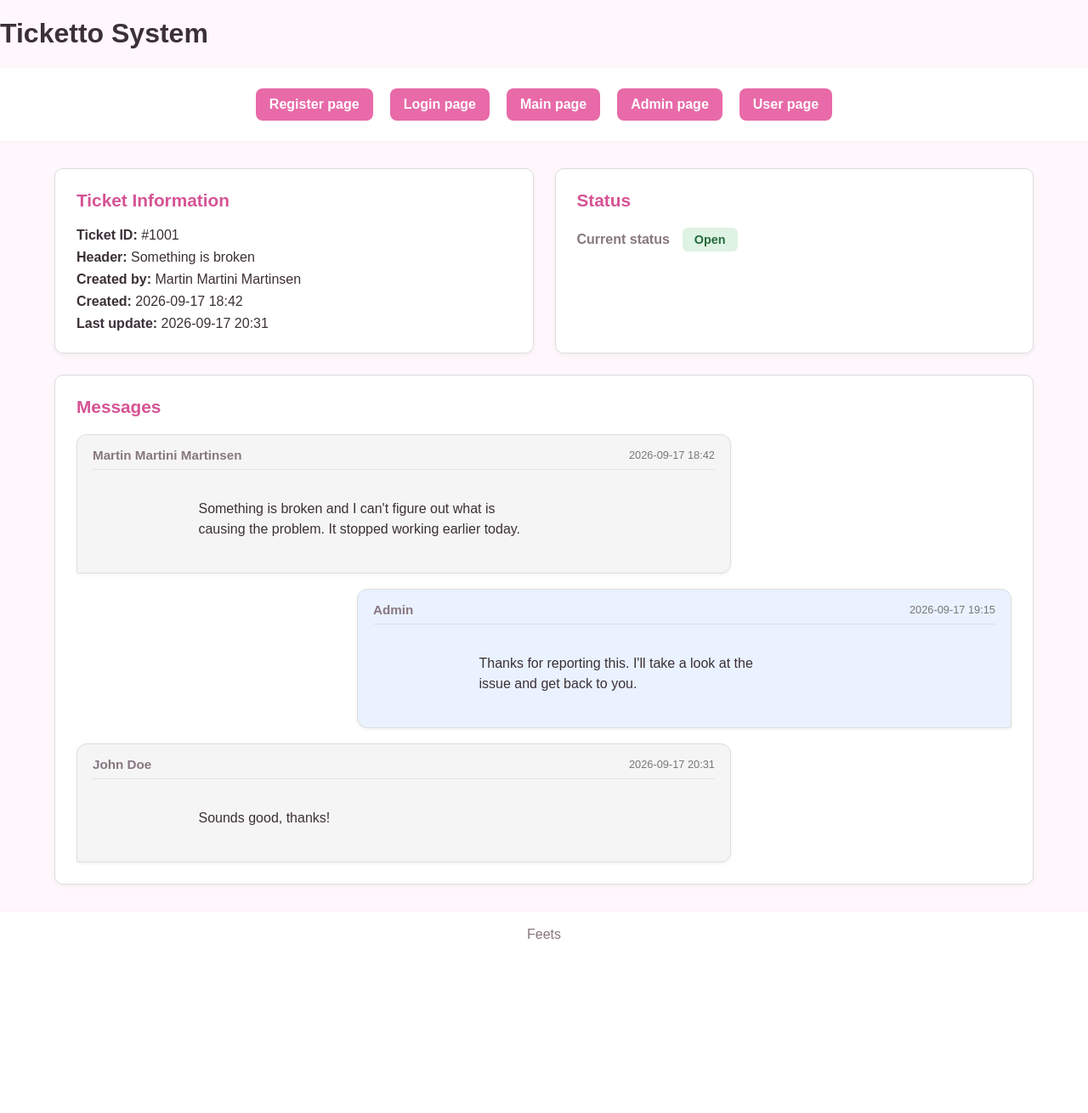
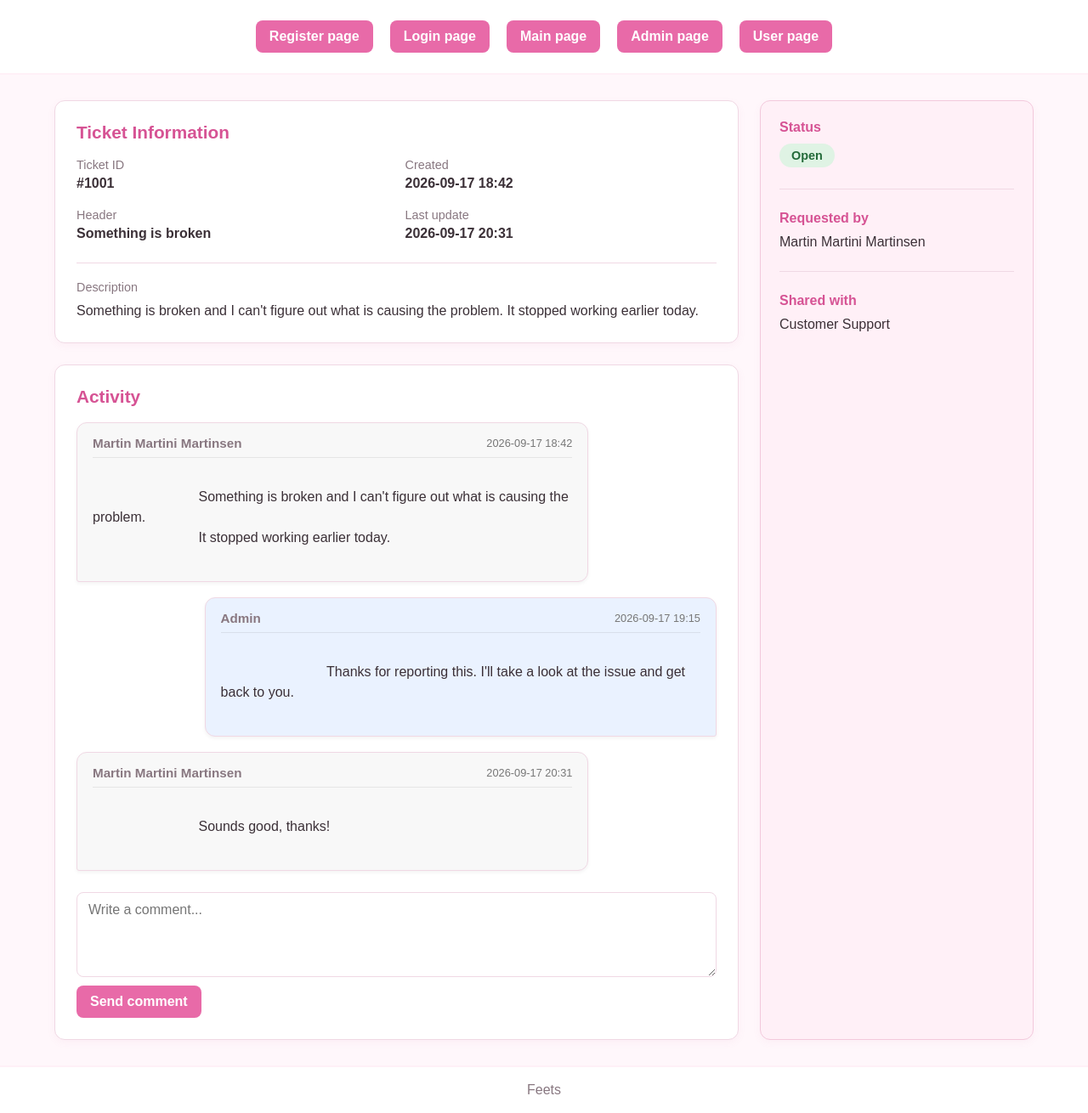
Before and after one commit to J6kub/is-115-ticket-system, a PHP site: page /app/ticket-view in a window 1280 px wide. Shown: the whole page at 85% size. Before the commit the page ends 1105 px from the top, so only its background shows below. Run offline with PHP 8.4, Linux system fonts and the light colour scheme.

Commit message:
la til den sidebar med info

````diff
--- a/app/ticket-view/index.css
+++ b/app/ticket-view/index.css
@@ -1,91 +1,112 @@
-
-body main {
+body main.ticket-view {
     width: 90%;
     max-width: 1200px;
     margin: 30px auto;
 
     display: grid;
-    grid-template-columns: minmax(0, 1fr) minmax(0, 1fr);
+    grid-template-columns: minmax(0, 2fr) minmax(220px, 0.8fr);
     gap: 25px;
 
     box-sizing: border-box;
 }
 
+.ticket-left {
+    display: flex;
+    flex-direction: column;
+    gap: 25px;
 
-/* =========================================
-   TOP SECTIONS
-========================================= */
+    min-width: 0;
+}
 
 body main .ticket-section {
     width: 100%;
     max-width: none;
     min-width: 0;
 
-    box-sizing: border-box;
-
     padding: 25px;
 
-    background: #ffffff;
-
-    border: 1px solid #ddd;
-    border-radius: 10px;
-
-    box-shadow: 0 2px 5px rgba(0, 0, 0, 0.05);
+    box-sizing: border-box;
 }
 
-
-/* =========================================
-   MESSAGES SECTION
-========================================= */
-
-body main .messages-section {
-    width: 100%;
-    max-width: none;
-
-    /*
-        Force this section to occupy both
-        grid columns.
-    */
-    grid-column: 1 / 3;
+.ticket-information {
+    min-height: 250px;
 }
 
+.ticket-info {
+    display: grid;
+    grid-template-columns: 1fr 1fr;
+    gap: 20px;
 
-/* =========================================
-   HEADINGS
-========================================= */
-
-body main .ticket-section h2 {
-    margin: 0 0 20px 0;
+    margin-bottom: 25px;
 }
 
+.info-item span,
+.ticket-description span {
+    display: block;
 
-/* =========================================
-   TICKET INFORMATION
-========================================= */
+    margin-bottom: 5px;
 
-.ticket-info {
-    display: flex;
-    flex-direction: column;
-    gap: 8px;
+    color: var(--muted);
+
+    font-size: 0.9rem;
 }
 
-.ticket-info p {
+.info-item p {
     margin: 0;
+
+    font-weight: bold;
 }
 
+.ticket-description {
+    padding-top: 20px;
 
-/* =========================================
-   STATUS
-========================================= */
-
-.status-container {
-    display: flex;
-    align-items: center;
-    gap: 15px;
+    border-top: 1px solid var(--border);
 }
 
-.status-label {
+.ticket-description p {
+    margin: 8px 0 0;
+
+    line-height: 1.5;
+}
+
+body main .ticket-sidebar {
+    grid-column: 2;
+    grid-row: 1;
+
+    width: 100%;
+    min-width: 0;
+    min-height: 100%;
+
+    align-self: stretch;
+}
+
+.sidebar-item {
+    padding-bottom: 25px;
+    margin-bottom: 25px;
+
+    border-bottom: 1px solid var(--border);
+}
+
+.sidebar-item:last-child {
+    padding-bottom: 0;
+    margin-bottom: 0;
+
+    border-bottom: none;
+}
+
+.sidebar-label {
+    display: block;
+
+    margin-bottom: 10px;
+
+    color: var(--pink-dark);
+
+    font-size: 1rem;
     font-weight: bold;
+}
+
+.sidebar-item p {
+    margin: 0;
 }
 
 .status {
@@ -93,7 +114,7 @@ body main .ticket-section h2 {
 
     padding: 6px 14px;
 
-    border-radius: 6px;
+    border-radius: 20px;
 
     font-size: 0.9rem;
     font-weight: bold;
@@ -104,10 +125,19 @@ body main .ticket-section h2 {
     color: #246b3a;
 }
 
+.status.progress {
+    background: #fff1c7;
+    color: #8a6200;
+}
 
-/* =========================================
-   MESSAGES
-========================================= */
+.status.closed {
+    background: #f9dddd;
+    color: #a52a2a;
+}
+
+.messages-section {
+    width: 100%;
+}
 
 .messages {
     display: flex;
@@ -117,37 +147,27 @@ body main .ticket-section h2 {
     width: 100%;
 }
 
-
-/* Individual message */
-
 .message {
-    width: 70%;
+    width: 80%;
     max-width: 800px;
 
     box-sizing: border-box;
 
     padding: 15px 18px;
 
+    border: 1px solid var(--border);
     border-radius: 12px;
-
-    border: 1px solid #ddd;
 
     box-shadow: 0 2px 4px rgba(0, 0, 0, 0.05);
 }
 
-
-/* Left / user message */
-
 .message-left {
     align-self: flex-start;
 
-    background: #f5f5f5;
+    background: #f8f8f8;
 
     border-bottom-left-radius: 3px;
 }
-
-
-/* Right / admin message */
 
 .message-right {
     align-self: flex-end;
@@ -156,11 +176,6 @@ body main .ticket-section h2 {
 
     border-bottom-right-radius: 3px;
 }
-
-
-/* =========================================
-   MESSAGE HEADER
-========================================= */
 
 .message-header {
     display: flex;
@@ -173,16 +188,10 @@ body main .ticket-section h2 {
     border-bottom: 1px solid rgba(0, 0, 0, 0.08);
 }
 
-
-/* Sender name */
-
 .message-sender {
     font-weight: bold;
     font-size: 0.95rem;
 }
-
-
-/* Date */
 
 .message-date {
     margin-left: 20px;
@@ -194,9 +203,6 @@ body main .ticket-section h2 {
     white-space: nowrap;
 }
 
-
-/* Message text */
-
 .message-body {
     line-height: 1.5;
 
@@ -204,35 +210,57 @@ body main .ticket-section h2 {
     overflow-wrap: break-word;
 }
 
+.comment-form {
+    margin-top: 25px;
+}
 
-/* =========================================
-   MOBILE
-========================================= */
+.comment-form textarea {
+    width: 100%;
+    min-height: 100px;
+
+    padding: 11px 13px;
+
+    font: inherit;
+    color: var(--text);
+
+    background: white;
+
+    border: 1px solid var(--border);
+    border-radius: 8px;
+
+    outline: none;
+
+    resize: vertical;
+}
+
+.comment-form textarea:focus {
+    border-color: var(--pink);
+
+    box-shadow: 0 0 0 3px rgba(232, 106, 168, 0.12);
+}
 
 @media (max-width: 700px) {
 
-    body main {
-        width: 95%;
+    body main.ticket-view {
+        width: calc(100% - 24px);
 
-        display: grid;
         grid-template-columns: 1fr;
     }
 
+    body main .ticket-sidebar {
+        grid-column: 1;
+        grid-row: auto;
 
-    body main .ticket-section {
+        min-height: auto;
+    }
+
+    .ticket-info {
+        grid-template-columns: 1fr;
+    }
+
+    .message {
         width: 100%;
     }
-
-
-    body main .messages-section {
-        grid-column: 1;
-    }
-
-
-    .message {
-        width: 90%;
-    }
-
 
     .message-header {
         align-items: flex-start;
@@ -241,37 +269,7 @@ body main .ticket-section h2 {
         gap: 4px;
     }
 
-
     .message-date {
         margin-left: 0;
     }
 }
-```
-
-### One thing I'd also check
-
-If `general-style.css` has something like:
-
-```css
-main {
-    display: flex;
-}
-
-section {
-    width: 50%;
-}
-```
-
-the above should beat it because we're using:
-
-```css
-body main { ... }
-body main .ticket-section { ... }
-```
-
-But if your general CSS uses `!important`, e.g.:
-
-```css
-section {
-    width: 50% !important;
-}
--- a/app/ticket-view/index.php
+++ b/app/ticket-view/index.php
@@ -1,103 +1,160 @@
+<!DOCTYPE html>
+<html lang="no">
 
-<html>
 <head>
-        <meta charset="utf-8">
+    <meta charset="UTF-8">
+    <meta name="viewport" content="width=device-width, initial-scale=1.0">
     <link rel="stylesheet" href="../general-style.css">
     <link rel="stylesheet" href="index.css">
     <title>Ticket View</title>
 </head>
 
-    <header>
-        <h1>Ticketto System</h1>
-    </header>
+<body>
 
-    <body>
     <?php require "../includes/nav.php"; ?>
     <?php require "../includes/loginLock.php"; ?>
-        <?php LoginLock("admin"); ?>
+    <?php LoginLock("user"); ?>
 
-        <main>
+    <main class="ticket-view">
 
-            <!-- Section 1: Ticket information -->
-            <section class="ticket-section">
+        <div class="ticket-left">
+
+            <section class="ticket-section ticket-information">
+
                 <h2>Ticket Information</h2>
 
                 <div class="ticket-info">
-                    <p><strong>Ticket ID:</strong> #1001</p>
-                    <p><strong>Header:</strong> Something is broken</p>
-                    <p><strong>Created by:</strong> Martin Martini Martinsen</p>
-                    <p><strong>Created:</strong> 2026-09-17 18:42</p>
-                    <p><strong>Last update:</strong> 2026-09-17 20:31</p>
+
+                    <div class="info-item">
+                        <span>Ticket ID</span>
+                        <p>#1001</p>
                     </div>
+
+                    <div class="info-item">
+                        <span>Created</span>
+                        <p>2026-09-17 18:42</p>
+                    </div>
+
+                    <div class="info-item">
+                        <span>Header</span>
+                        <p>Something is broken</p>
+                    </div>
+
+                    <div class="info-item">
+                        <span>Last update</span>
+                        <p>2026-09-17 20:31</p>
+                    </div>
+
+                </div>
+
+                <div class="ticket-description">
+                    <span>Description</span>
+
+                    <p>
+                        Something is broken and I can't figure out what is causing the problem.
+                        It stopped working earlier today.
+                    </p>
+                </div>
+
             </section>
 
+            <section class="ticket-section messages-section">
 
-            <!-- Section 2: Ticket status -->
-            <section class="ticket-section">
-                <h2>Status</h2>
-
-                <div class="status-container">
-                    <span class="status-label">Current status</span>
-
-                    <span class="status open">
-                        Open
-                    </span>
-                </div>
-            </section>
-
-
-            <!-- Section 3: Ticket messages -->
-            <section class="ticket-section messages-section">
-                <h2>Messages</h2>
+                <h2>Activity</h2>
 
                 <div class="messages">
 
-                    <!-- Message from user -->
                     <div class="message message-left">
+
                         <div class="message-header">
                             <span class="message-sender">Martin Martini Martinsen</span>
                             <span class="message-date">2026-09-17 18:42</span>
                         </div>
 
                         <div class="message-body">
-                            Something is broken and I can't figure out what is
-                            causing the problem. It stopped working earlier today.
-                        </div>
+                            Something is broken and I can't figure out what is causing the problem.
+                            It stopped working earlier today.
                         </div>
 
+                    </div>
 
-                    <!-- Message from admin -->
                     <div class="message message-right">
+
                         <div class="message-header">
                             <span class="message-sender">Admin</span>
                             <span class="message-date">2026-09-17 19:15</span>
                         </div>
 
                         <div class="message-body">
-                            Thanks for reporting this. I'll take a look at the
-                            issue and get back to you.
-                        </div>
+                            Thanks for reporting this. I'll take a look at the issue and get back to you.
                         </div>
 
+                    </div>
 
-                    <!-- Another user message -->
                     <div class="message message-left">
+
                         <div class="message-header">
-                            <span class="message-sender">John Doe</span>
+                            <span class="message-sender">Martin Martini Martinsen</span>
                             <span class="message-date">2026-09-17 20:31</span>
                         </div>
 
                         <div class="message-body">
                             Sounds good, thanks!
                         </div>
+
                     </div>
 
                 </div>
+
+                <form class="comment-form">
+
+                    <textarea
+                        name="comment"
+                        placeholder="Write a comment..."
+                    ></textarea>
+
+                    <button type="submit">Send comment</button>
+
+                </form>
+
             </section>
+
+        </div>
+
+        <aside class="ticket-sidebar">
+
+            <div class="sidebar-item">
+
+                <span class="sidebar-label">Status</span>
+
+                <span class="status open">
+                    Open
+                </span>
+
+            </div>
+
+            <div class="sidebar-item">
+
+                <span class="sidebar-label">Requested by</span>
+
+                <p>Martin Martini Martinsen</p>
+
+            </div>
+
+            <div class="sidebar-item">
+
+                <span class="sidebar-label">Shared with</span>
+
+                <p>Customer Support</p>
+
+            </div>
+
+        </aside>
 
     </main>
 
+    <?php require "../includes/footer.php"; ?>
+
 </body>
 
-    <?php require "../includes/footer.php"; ?>
 </html>
````
Also changed, not shown: app/user-dashboard/index.css (+13 -0 lines), app/user-dashboard/index.php (+10 -5 lines). Lines whose indentation alone changed are shown as unchanged.
